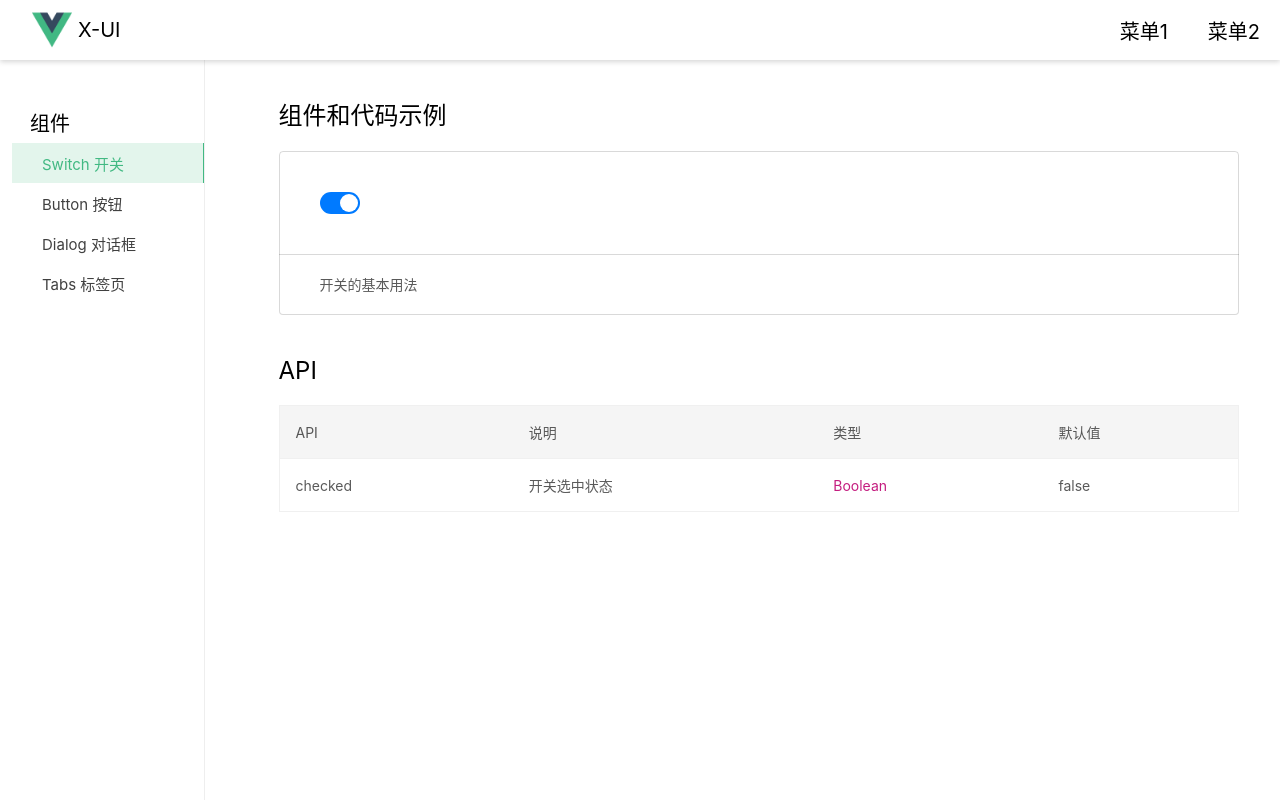
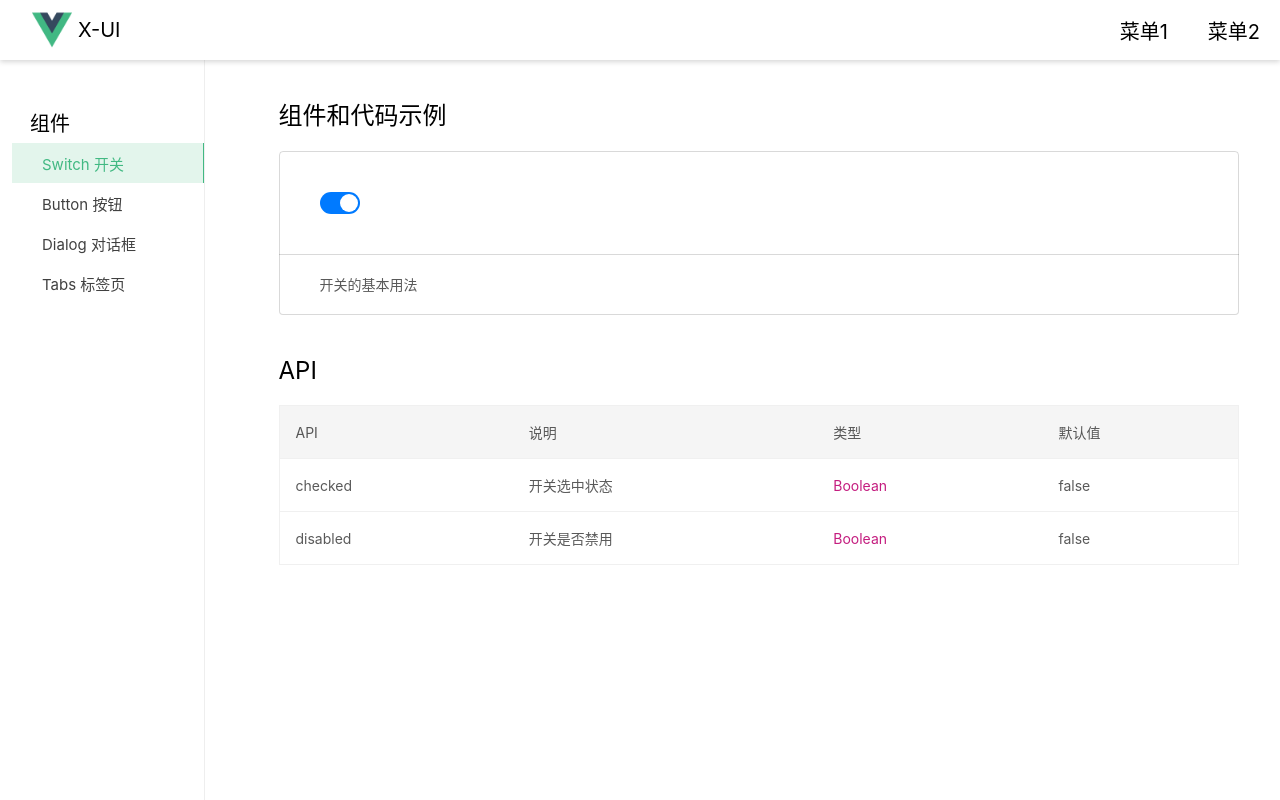
Before and after one commit to wuwenxing0912/vue3-ui, a Vue app: page /#/document/switch in a window 1280 px wide. Built offline with nearby package versions, Linux system fonts and the light colour scheme.

Commit message:
展示示例 新增 API disabled

```diff
--- a/src/components/switch/SwitchDoc.vue
+++ b/src/components/switch/SwitchDoc.vue
@@ -40,6 +40,12 @@
 					<td class="api-type">Boolean</td>
 					<td class="api-default">false</td>
 				</tr>
+				<tr>
+					<td class="api-style">disabled</td>
+					<td class="api-style-description">开关是否禁用</td>
+					<td class="api-type">Boolean</td>
+					<td class="api-default">false</td>
+				</tr>
 			</tbody>
 		</table>
 	</section>
```
